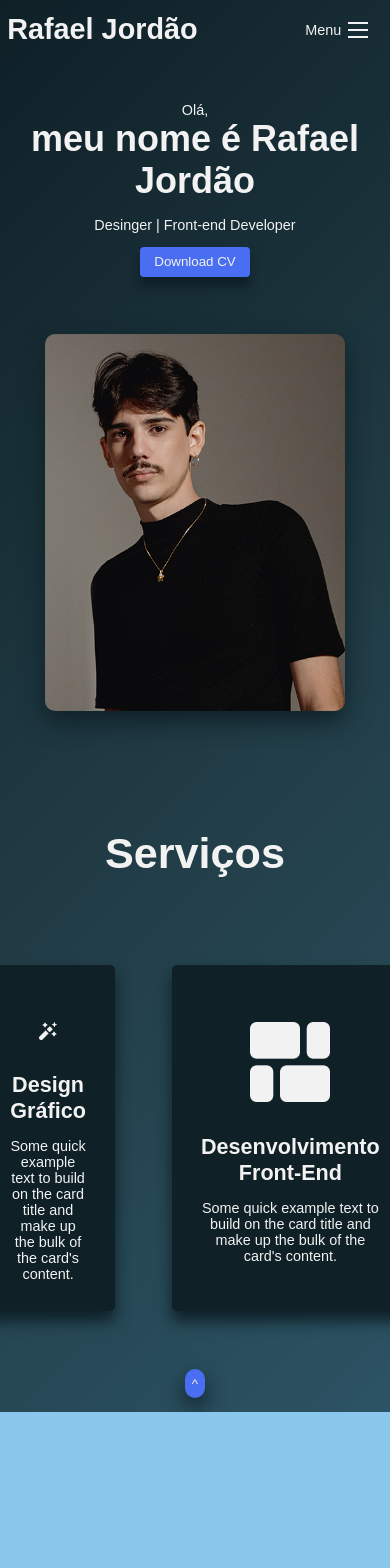
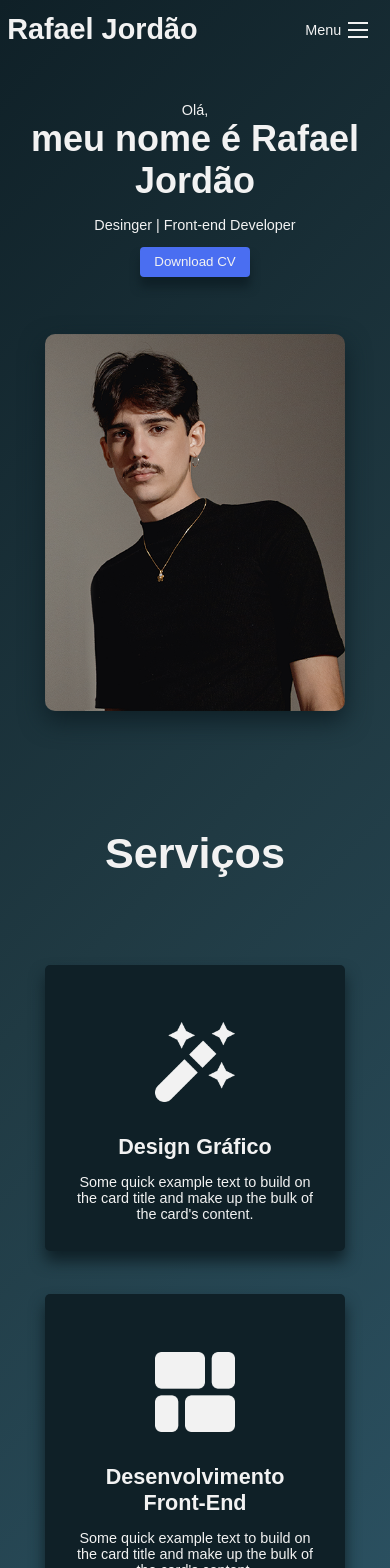
Before and after one commit to rafael-jordao/rafael-jordao.github.io, a React (Create React App) app: page / in a window 390 px wide. Shown: the top 1568 px of the page. Before the commit the page ends 1412 px from the top, so only its background shows below. Built offline with nearby package versions, Linux system fonts and the light colour scheme.

Commit message:
responsividade

```diff
--- a/src/components/ServiceCard/ServiceCard.css
+++ b/src/components/ServiceCard/ServiceCard.css
@@ -35,14 +35,3 @@
     width: 100%;
     max-width: 80px;
 }
-
-
-
-@media (max-width: 768px) {
-    .DFlexContainer {
-        display: block;
-        gap: 2rem;
-        justify-content: center;
-        padding: 3rem;
-    }
-}
--- a/src/components/ServicesSector/ServicesSector.css
+++ b/src/components/ServicesSector/ServicesSector.css
@@ -10,3 +10,12 @@
     color: var(--off-white);
     font-size: 3rem;
 }
+
+@media (max-width: 768px) {
+    .DFlexContainer {
+        display: block;
+        gap: 2rem;
+        justify-content: center;
+        padding: 3rem;
+    }
+}
```
Also changed, not shown: 6 other files (tests, documents, lock files or other folders).
